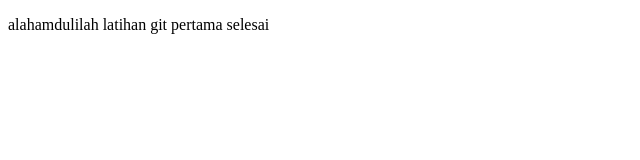
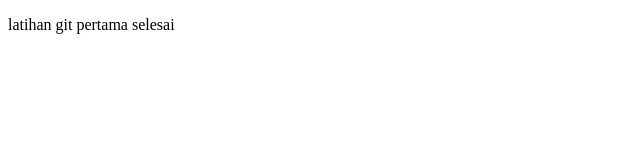
Before and after one commit to syahrulrozi17190133/web-programing-2, a plain HTML site: page index.html in a window 1280 px wide. Shown: the whole page, without its empty margins (0-640 px from the left). Drawn offline with Linux system fonts and the light colour scheme.

Commit message:
Update index.html

```diff
--- a/index.html
+++ b/index.html
@@ -7,6 +7,6 @@
     <title>latihan GIT -Web IT UBSI</title>
 </head>
 <body>
-    <p>alahamdulilah latihan git pertama selesai </p>
+    <p> latihan git pertama selesai </p>
 </body>
 </html>
```
